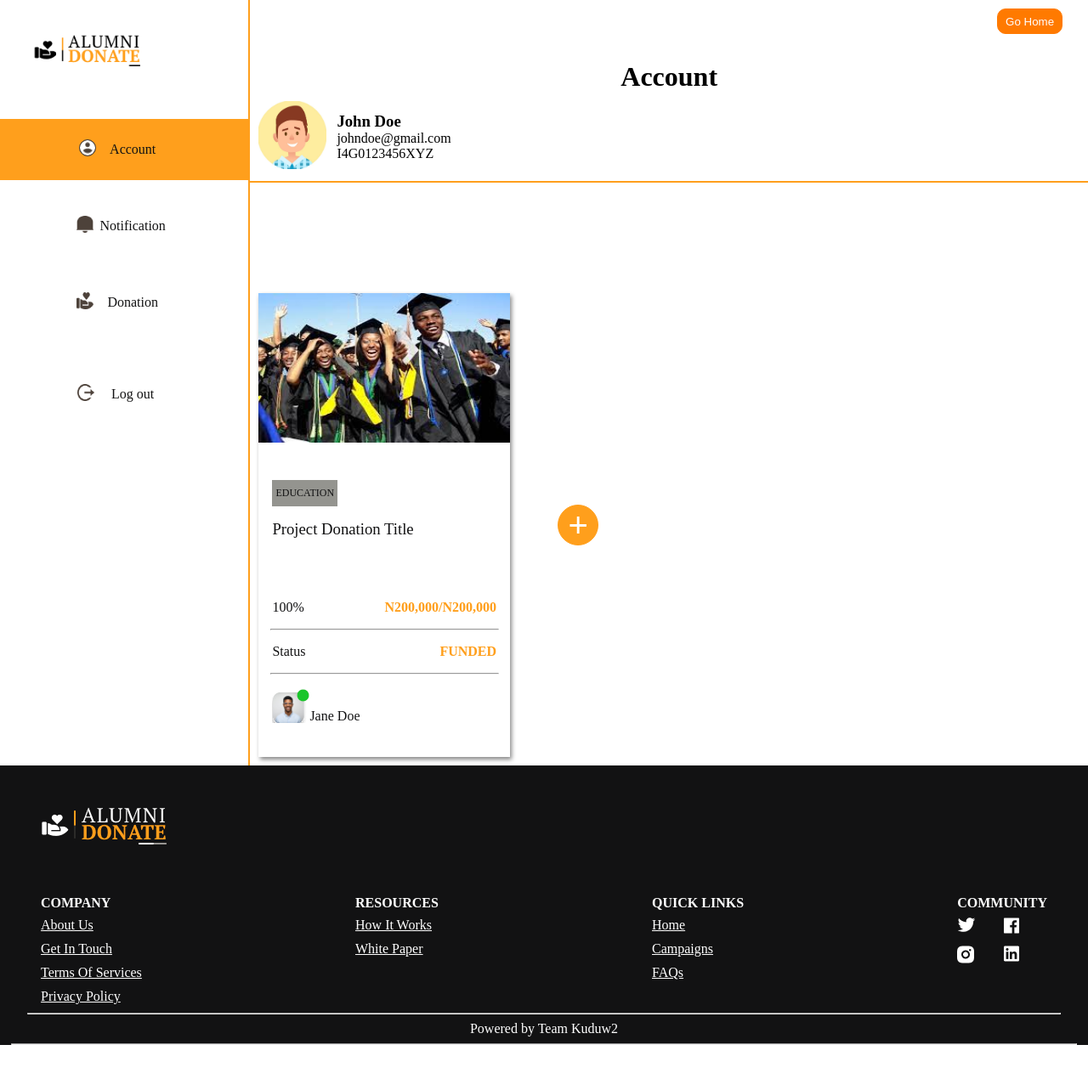
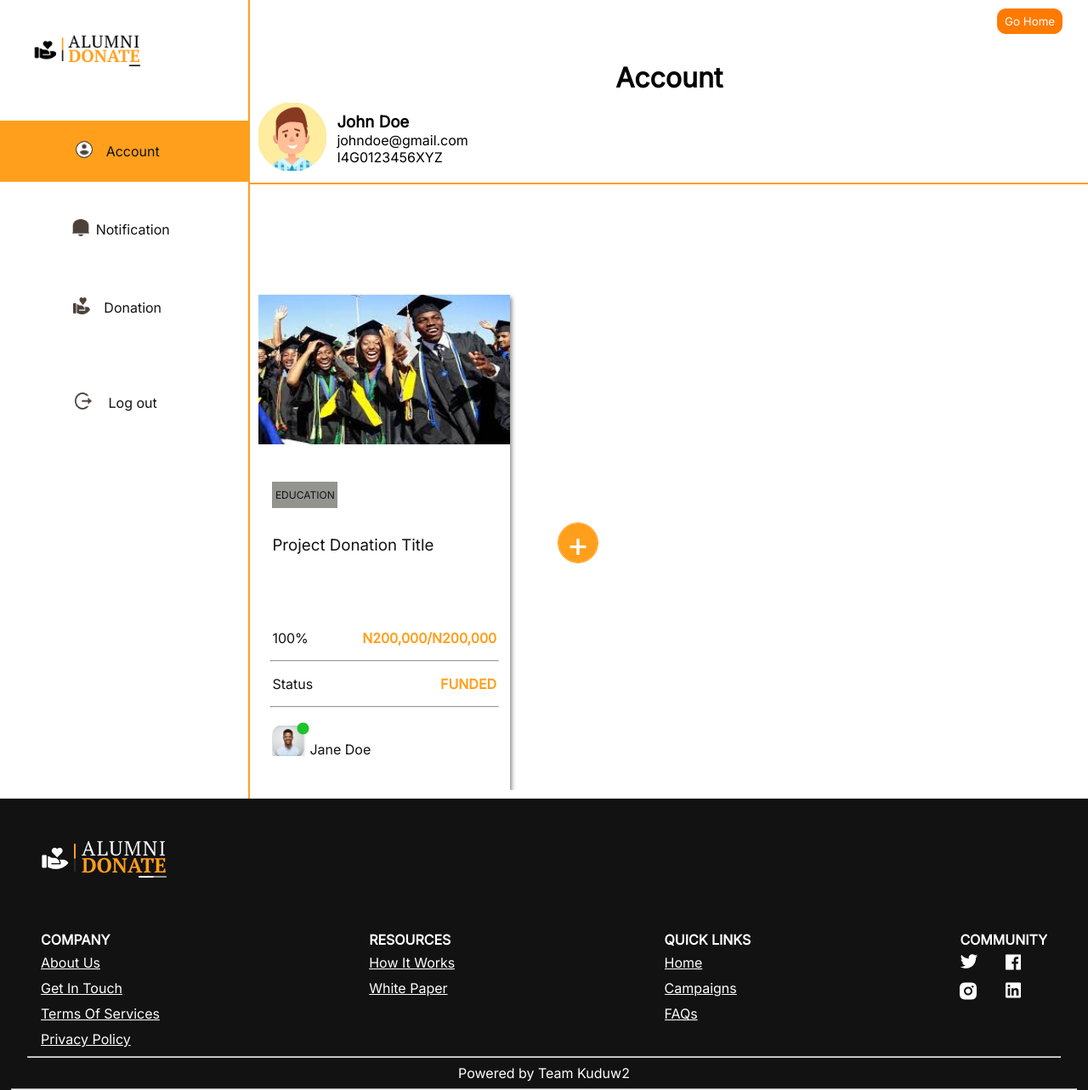
Before and after one commit to zuri-training/Team-Kuduw2-Alumni-Donate, a PHP site: page /pages/userdashboard.html in a window 1280 px wide. Shown: the whole page at 85% size. Before the commit the page ends 1230 px from the top, so only its background shows below. Run offline with PHP 8.4, Linux system fonts and the light colour scheme.

Commit message:
part of actual build-dashboard&notification last edit

```diff
--- a/Front-end/assets/css/userdashboard.css
+++ b/Front-end/assets/css/userdashboard.css
@@ -2,6 +2,8 @@
     margin: 0px;
     padding: 0px;
     box-sizing: border-box;
+    font-family: 'Inter', sans-serif;
+    overflow-x: hidden;
 }
 body {
     background-color: #FFFFFF;
--- a/Front-end/pages/userdashboard.html
+++ b/Front-end/pages/userdashboard.html
@@ -5,6 +5,9 @@
     <meta http-equiv="X-UA-Compatible" content="IE=edge">
     <meta name="viewport" content="width=device-width, initial-scale=1.0">
     <link rel="stylesheet" href="../assets/css/userdashboard.css">
+    <link rel="preconnect" href="https://fonts.googleapis.com">
+    <link rel="preconnect" href="https://fonts.gstatic.com" crossorigin>
+    <link href="https://fonts.googleapis.com/css2?family=Inter&display=swap" rel="stylesheet">
     <title>Dashboard</title>
 </head>
 <body>
--- a/Front-end/pages/usernotification.html
+++ b/Front-end/pages/usernotification.html
@@ -5,6 +5,9 @@
     <meta http-equiv="X-UA-Compatible" content="IE=edge">
     <meta name="viewport" content="width=device-width, initial-scale=1.0">
     <link rel="stylesheet" href="../assets/css/userdashboard.css">
+    <link rel="preconnect" href="https://fonts.googleapis.com">
+    <link rel="preconnect" href="https://fonts.gstatic.com" crossorigin>
+    <link href="https://fonts.googleapis.com/css2?family=Inter&display=swap" rel="stylesheet">
     <title>Notifications</title>
 </head>
 <body>
```
